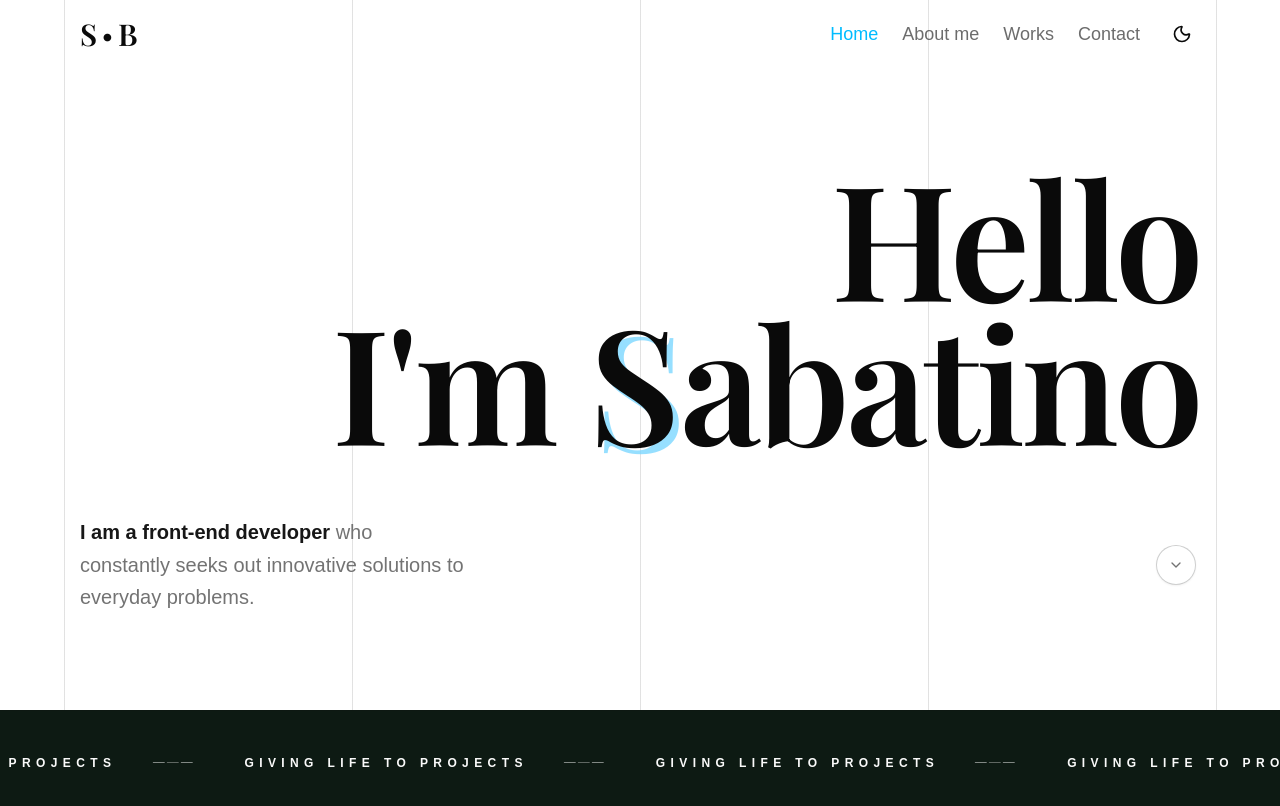
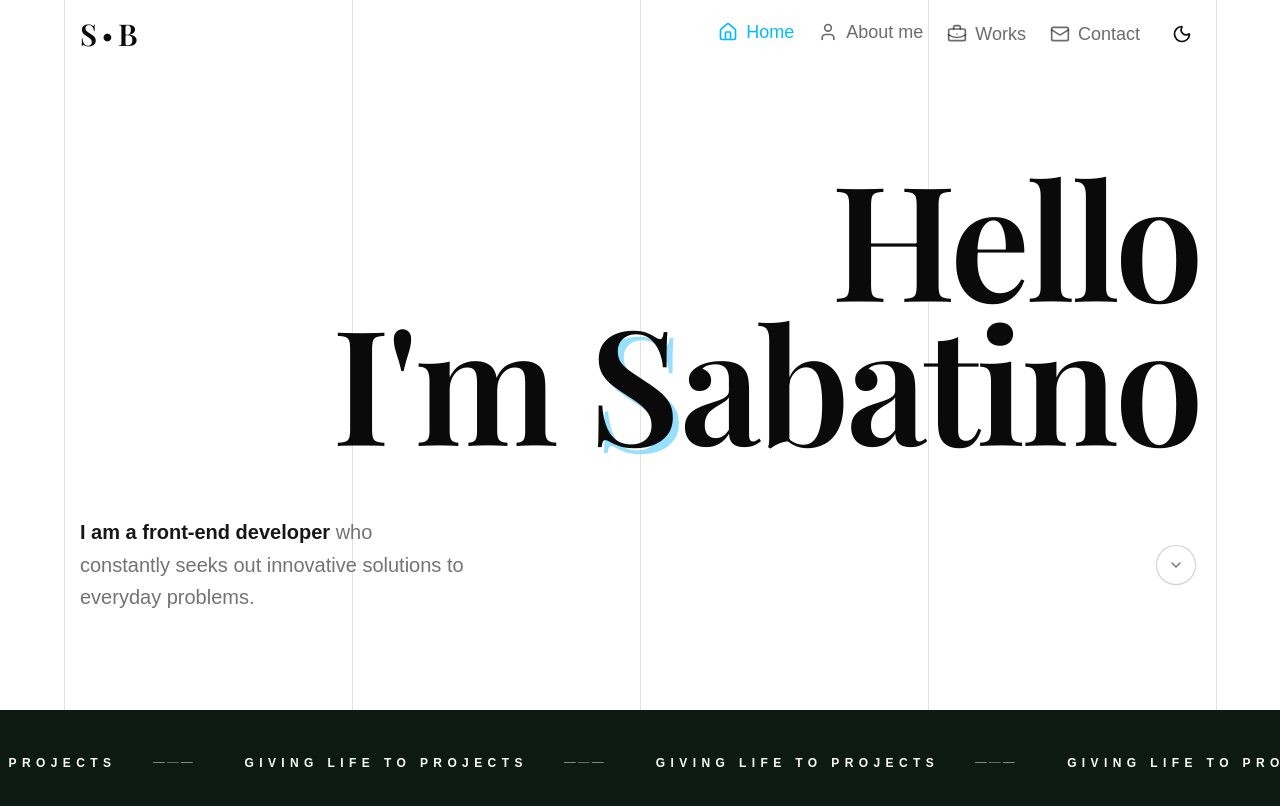
Before and after one commit to iTino7/portfolio, a React (Vite) app: page / in a window 1280 px wide. Shown: the top 806 px of the page. Built offline with nearby package versions, Linux system fonts and the light colour scheme; a web font is replaced by a local one.

Commit message:
creato una navbar per quando si scorre fra i componenti

```diff
--- a/src/components/Navbar.tsx
+++ b/src/components/Navbar.tsx
@@ -1,45 +1,180 @@
-import { NavLink, Link } from 'react-router-dom'
+import { Link, NavLink } from 'react-router-dom'
+import { useCallback, useEffect, useMemo, useState, type ComponentType } from 'react'
+import { Home, User, BriefcaseBusiness, Mail } from 'lucide-react'
+
+import { cn } from '../lib/utils'
 import { ThemeToggle } from './ThemeToggle'
 
-const links = [
-  { href: '/', label: 'Home', end: true },
-  { href: '/about', label: 'About me' },
-  { href: '/works', label: 'Works' },
-  { href: '/contact', label: 'Contact' },
+type NavRouteItem = {
+  type: 'route'
+  href: string
+  label: string
+  end?: boolean
+  icon: ComponentType<{ className?: string }>
+}
+
+type NavScrollItem = {
+  type: 'scroll'
+  href: `#${string}`
+  label: string
+  icon: ComponentType<{ className?: string }>
+}
+
+type NavItem = NavRouteItem | NavScrollItem
+
+const links: NavItem[] = [
+  { type: 'scroll', href: '#home', label: 'Home', icon: Home },
+  { type: 'scroll', href: '#about', label: 'About me', icon: User },
+  { type: 'route', href: '/works', label: 'Works', icon: BriefcaseBusiness },
+  { type: 'route', href: '/contact', label: 'Contact', icon: Mail },
 ]
 
+function handleScrollTo(hash: string) {
+  const target = document.querySelector(hash)
+  if (target instanceof HTMLElement) {
+    target.scrollIntoView({ behavior: 'smooth', block: 'start' })
+  }
+}
+
 export function Navbar() {
+  const [isCompressed, setIsCompressed] = useState(false)
+  const [activeHash, setActiveHash] = useState<string>('#home')
+
+  useEffect(() => {
+    const onScroll = () => {
+      setIsCompressed(window.scrollY > 120)
+    }
+    onScroll()
+    window.addEventListener('scroll', onScroll)
+    return () => window.removeEventListener('scroll', onScroll)
+  }, [])
+
+  useEffect(() => {
+    const scrollItems = links.filter((item): item is NavScrollItem => item.type === 'scroll')
+    const observer = new IntersectionObserver(
+      (entries) => {
+        entries.forEach((entry) => {
+          if (entry.isIntersecting) {
+            setActiveHash(`#${entry.target.id}`)
+          }
+        })
+      },
+      {
+        rootMargin: '-45% 0px -45% 0px',
+        threshold: 0.1,
+      }
+    )
+
+    scrollItems.forEach((item) => {
+      const element = document.querySelector(item.href)
+      if (element instanceof HTMLElement) {
+        observer.observe(element)
+      }
+    })
+
+    return () => observer.disconnect()
+  }, [])
+
+  const navClassName = useMemo(
+    () =>
+      cn(
+        'w-full px-6 py-4 transition-all duration-300 md:px-12 lg:px-20',
+        isCompressed &&
+          'pointer-events-auto fixed left-6 top-1/2 z-40 w-auto -translate-y-1/2 px-0 py-0'
+      ),
+    [isCompressed]
+  )
+
+  const navInnerClassName = useMemo(
+    () =>
+      cn(
+        'mx-auto flex w-full max-w-6xl items-center justify-between',
+        isCompressed && 'static mx-0 flex-col items-center justify-center gap-4 rounded-full bg-background/80 px-3 py-4 shadow-lg backdrop-blur'
+      ),
+    [isCompressed]
+  )
+
+  const listClassName = useMemo(
+    () =>
+      cn(
+        'flex items-center gap-6 text-lg font-medium',
+        isCompressed && 'flex-col gap-3 text-sm'
+      ),
+    [isCompressed]
+  )
+
+  const renderLabel = useCallback(
+    (item: NavItem, isActive: boolean) => {
+      const Icon = item.icon
       return (
-    <header className="w-full px-6 py-4 md:px-12 lg:px-20">
-      <nav className="mx-auto flex w-full max-w-6xl items-center justify-between">
+        <span
+          className={cn(
+            'flex items-center gap-2 transition-colors',
+            isCompressed ? 'justify-center' : '',
+            isActive ? 'text-sky-400 dark:text-sky-300' : 'text-foreground/60 hover:text-foreground'
+          )}
+        >
+          <Icon className={cn('h-5 w-5', isActive && 'text-sky-400 dark:text-sky-300')} />
+          {!isCompressed && item.label}
+        </span>
+      )
+    },
+    [isCompressed]
+  )
+
+  return (
+    <header className={navClassName}>
+      <nav className={navInnerClassName}>
         <Link
           to="/"
-          className="font-initials inline-flex items-center gap-1 text-3xl font-semibold tracking-wide text-foreground"
+          className={cn(
+            'font-initials inline-flex items-center gap-1 text-3xl font-semibold tracking-wide text-foreground transition-transform duration-300',
+            isCompressed && 'hidden'
+          )}
           aria-label="Home"
         >
           <span>S</span>
           <span className="text-2xl leading-none">•</span>
           <span>B</span>
         </Link>
-        <div className="flex items-center gap-6">
-          <ul className="flex items-center gap-6 text-lg font-medium">
-            {links.map(({ href, label, end }) => (
-              <li key={href}>
+        <div className={cn('flex items-center gap-6', isCompressed && 'flex-col gap-4')}>
+          <ul className={listClassName}>
+            {links.map((link) => {
+              if (link.type === 'route') {
+                return (
+                  <li key={link.href}>
                     <NavLink
-                  to={href}
-                  end={end}
+                      to={link.href}
+                      end={link.end}
                       className={({ isActive }) =>
-                    `transition-colors ${
+                        cn(
+                          'transition-colors',
                           isActive
                             ? 'text-sky-400 dark:text-sky-300'
                             : 'text-foreground/60 hover:text-foreground'
-                    }`
+                        )
                       }
                     >
-                  {label}
+                      {({ isActive }) => renderLabel(link, isActive)}
                     </NavLink>
                   </li>
-            ))}
+                )
+              }
+
+              const isActive = activeHash === link.href
+              return (
+                <li key={link.href}>
+                  <button
+                    type="button"
+                    onClick={() => handleScrollTo(link.href)}
+                    className="focus-visible:outline-none"
+                    aria-current={isActive ? 'true' : undefined}
+                  >
+                    {renderLabel(link, isActive)}
+                  </button>
+                </li>
+              )
+            })}
           </ul>
           <ThemeToggle />
         </div>
--- a/src/pages/Home.tsx
+++ b/src/pages/Home.tsx
@@ -19,7 +19,7 @@ function Home() {
     <div className="flex min-h-screen flex-col">
       <Navbar />
       <main className="flex flex-1 items-stretch px-6 py-12 md:px-12 lg:px-20">
-        <section className="mx-auto flex h-full w-full max-w-6xl flex-col justify-center gap-16 py-12">
+        <section id="home" data-scroll-target className="mx-auto flex h-full w-full max-w-6xl flex-col justify-center gap-16 py-12">
           <div className="text-center sm:text-right">
             <p className="font-initials text-7xl font-semibold leading-[0.9] tracking-tight text-foreground sm:text-8xl md:text-9xl lg:text-[10rem]">
               Hello
```
Lines whose indentation alone changed are shown as unchanged.
